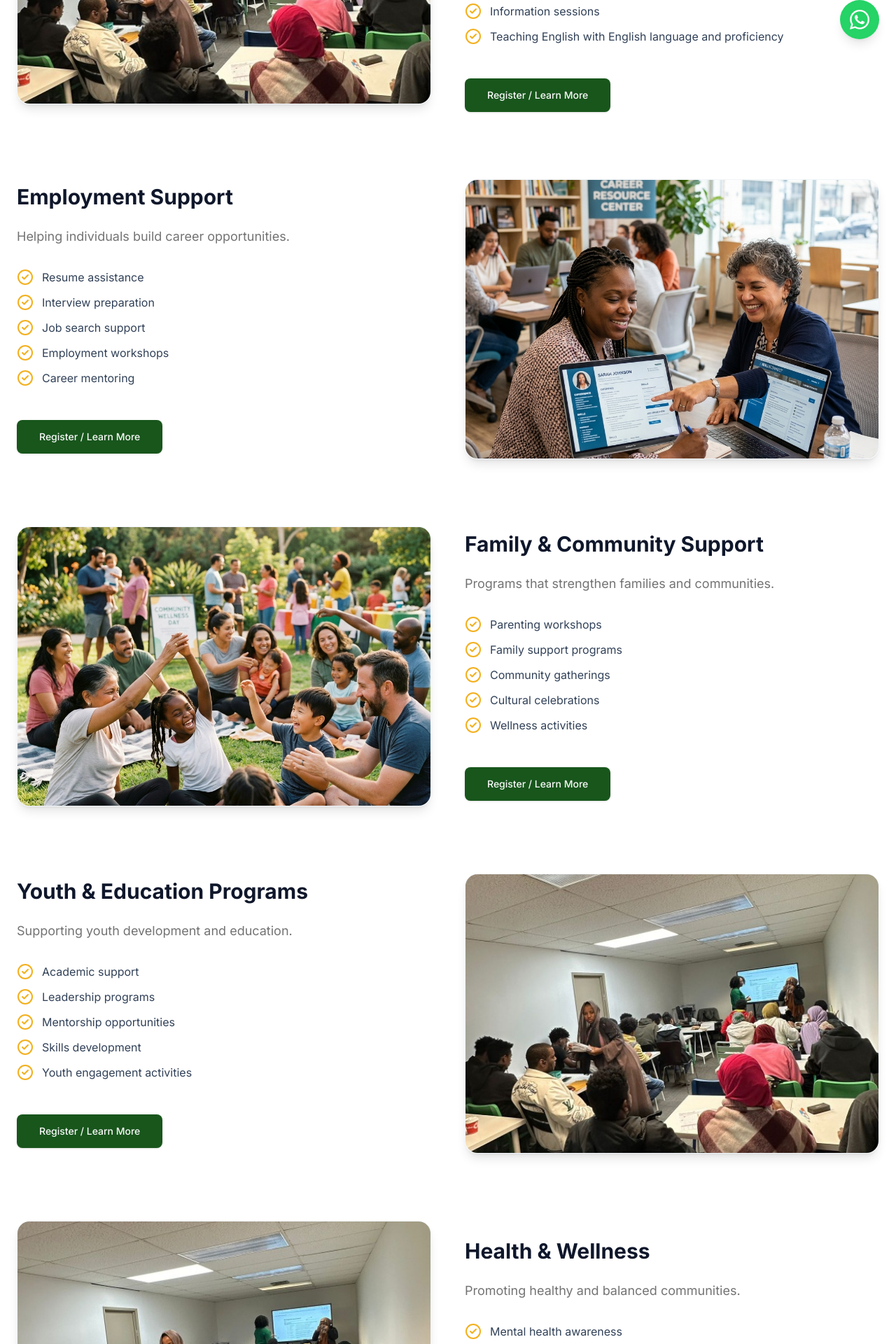
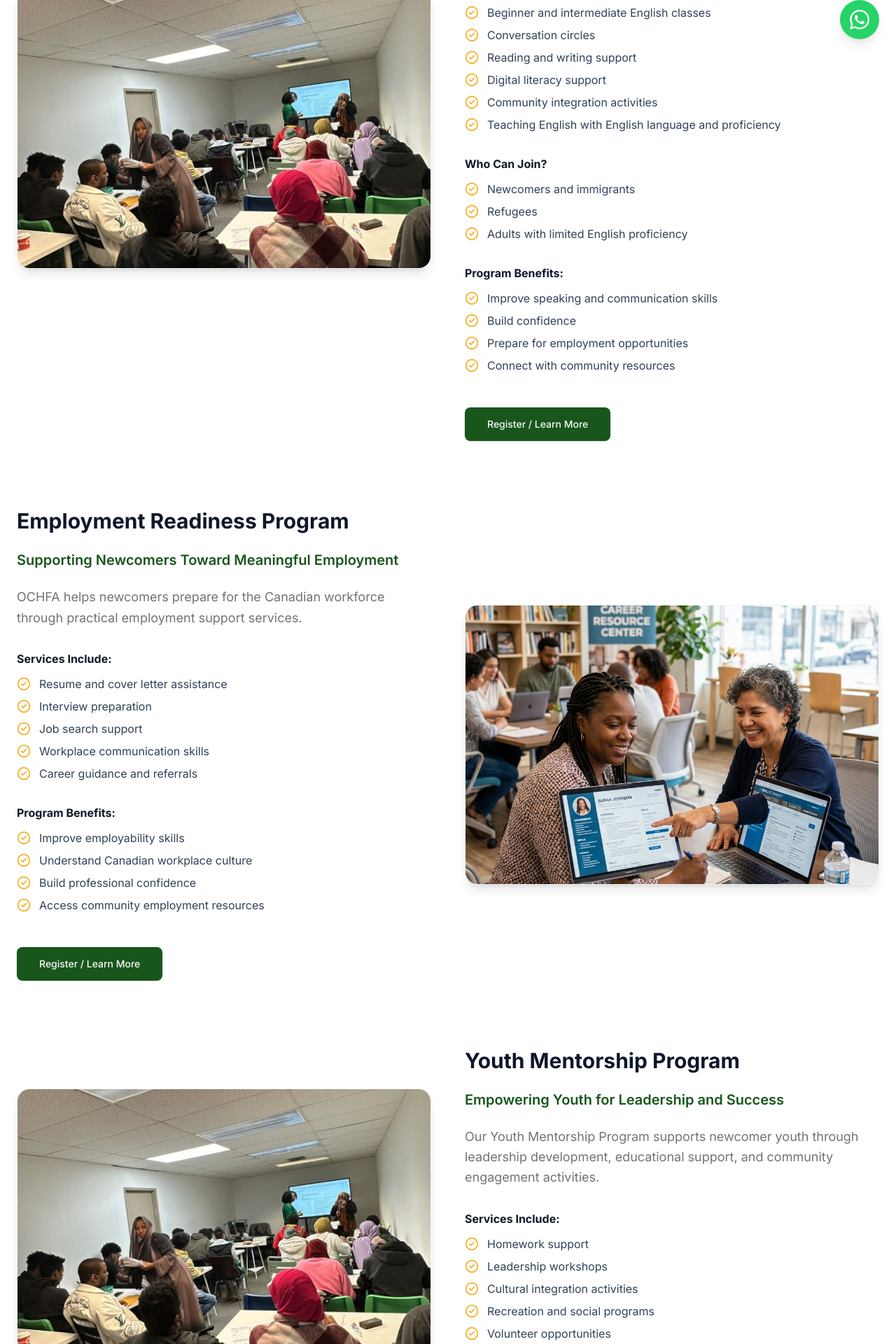
Before and after one commit to Hussein380/ochfa, a Next.js app: page /programs in a window 1280 px wide. Shown: the part 720-2640 px from the top of the page at 70% size. Built offline with nearby package versions, Linux system fonts and the light colour scheme.

Commit message:
feat: Implement AI content recommendations (Impact stats, SEO, Programs, Partners, Success Stories)

```diff
--- a/src/app/layout.tsx
+++ b/src/app/layout.tsx
@@ -10,7 +10,8 @@ const outfit = Outfit({ subsets: ["latin"], variable: "--font-heading" });
 
 export const metadata: Metadata = {
   title: "OCHFA | One Community Home & Family Association",
-  description: "Supporting Newcomers. Building Stronger Communities.",
+  description: "OCHFA provides newcomer support, English literacy programs, employment assistance, and community integration services for immigrant and refugee families in Calgary and Alberta.",
+  keywords: ["newcomer support Calgary", "English literacy Calgary", "immigrant job support Alberta", "refugee families Calgary", "OCHFA", "community integration Alberta"],
 };
 
 export default function RootLayout({
--- a/src/app/programs/page.tsx
+++ b/src/app/programs/page.tsx
@@ -57,17 +57,53 @@ export default function ProgramsPage() {
                 className="w-full lg:w-1/2 space-y-6"
               >
                 <h2 className="text-3xl font-bold font-heading text-slate-900">{program.title}</h2>
+                {program.subtitle && (
+                  <h3 className="text-xl font-semibold text-primary">{program.subtitle}</h3>
+                )}
                 <p className="text-lg text-muted-foreground leading-relaxed">
                   {program.description}
                 </p>
-                <ul className="space-y-3 pt-2">
+
+                <div className="pt-2">
+                  <h4 className="font-bold text-slate-900 mb-3">Services Include:</h4>
+                  <ul className="space-y-2">
                     {program.services.map((service, i) => (
                       <li key={i} className="flex items-start">
-                      <CheckCircle2 className="h-6 w-6 text-secondary mr-3 shrink-0" />
+                        <CheckCircle2 className="h-5 w-5 text-secondary mr-3 shrink-0 mt-0.5" />
                         <span className="text-slate-700">{service}</span>
                       </li>
                     ))}
                   </ul>
+                </div>
+
+                {program.whoCanJoin && (
+                  <div className="pt-2">
+                    <h4 className="font-bold text-slate-900 mb-3">Who Can Join?</h4>
+                    <ul className="space-y-2">
+                      {program.whoCanJoin.map((item, i) => (
+                        <li key={i} className="flex items-start">
+                          <CheckCircle2 className="h-5 w-5 text-secondary mr-3 shrink-0 mt-0.5" />
+                          <span className="text-slate-700">{item}</span>
+                        </li>
+                      ))}
+                    </ul>
+                  </div>
+                )}
+
+                {program.benefits && (
+                  <div className="pt-2">
+                    <h4 className="font-bold text-slate-900 mb-3">Program Benefits:</h4>
+                    <ul className="space-y-2">
+                      {program.benefits.map((benefit, i) => (
+                        <li key={i} className="flex items-start">
+                          <CheckCircle2 className="h-5 w-5 text-secondary mr-3 shrink-0 mt-0.5" />
+                          <span className="text-slate-700">{benefit}</span>
+                        </li>
+                      ))}
+                    </ul>
+                  </div>
+                )}
+
                 <div className="pt-6">
                   <Link
                     href="/contact"
--- /dev/null
+++ b/src/app/success-stories/page.tsx
@@ -0,0 +1,89 @@
+"use client";
+
+import { motion } from "framer-motion";
+import Image from "next/image";
+import { Quote } from "lucide-react";
+
+export default function SuccessStoriesPage() {
+  const stories = [
+    {
+      name: "Program Participant",
+      role: "English Literacy Program",
+      quote: "Before joining OCHFA’s English classes, I struggled to communicate confidently. Now I can speak with my children’s teachers, participate in community activities, and apply for jobs independently.",
+      image: "/images/placeholder.jpg"
+    },
+    {
+      name: "Employment Program Participant",
+      role: "Employment Readiness",
+      quote: "OCHFA helped me improve my resume and prepare for interviews. Within a few months, I found my first job in Calgary.",
+      image: "/images/placeholder.jpg"
+    },
+    {
+      name: "Newcomer Family Participant",
+      role: "Community Integration",
+      quote: "OCHFA made me feel welcomed and connected when I first arrived in Canada. I now feel part of a supportive community.",
+      image: "/images/placeholder.jpg"
+    }
+  ];
+
+  return (
+    <div className="flex flex-col min-h-screen">
+      {/* Hero Section */}
+      <section className="bg-slate-50 py-16 md:py-24 border-b">
+        <div className="container mx-auto px-4 md:px-6 text-center">
+          <motion.div
+            initial={{ opacity: 0, y: 20 }}
+            animate={{ opacity: 1, y: 0 }}
+            className="max-w-3xl mx-auto"
+          >
+            <h1 className="text-4xl md:text-5xl font-extrabold font-heading text-slate-900 mb-6">
+              Success <span className="text-primary">Stories</span>
+            </h1>
+            <p className="text-xl text-muted-foreground leading-relaxed">
+              Real stories from our community. See how OCHFA is making a difference in the lives of newcomers and families across Alberta.
+            </p>
+          </motion.div>
+        </div>
+      </section>
+
+      {/* Testimonials Grid */}
+      <section className="py-20">
+        <div className="container mx-auto px-4 md:px-6">
+          <div className="grid grid-cols-1 md:grid-cols-2 lg:grid-cols-3 gap-8">
+            {stories.map((story, index) => (
+              <motion.div
+                key={index}
+                initial={{ opacity: 0, y: 20 }}
+                whileInView={{ opacity: 1, y: 0 }}
+                viewport={{ once: true }}
+                transition={{ delay: index * 0.1 }}
+                className="bg-white rounded-3xl p-8 shadow-sm border border-slate-100 flex flex-col relative"
+              >
+                <div className="absolute top-8 right-8 text-secondary/20">
+                  <Quote className="w-12 h-12" />
+                </div>
+                <div className="flex items-center gap-4 mb-6">
+                  <div className="relative w-16 h-16 rounded-full overflow-hidden bg-slate-100">
+                    <Image
+                      src={story.image}
+                      alt={story.name}
+                      fill
+                      className="object-cover"
+                    />
+                  </div>
+                  <div>
+                    <h3 className="font-bold text-slate-900">{story.name}</h3>
+                    <p className="text-sm font-medium text-primary">{story.role}</p>
+                  </div>
+                </div>
+                <p className="text-slate-700 leading-relaxed italic relative z-10 flex-grow">
+                  "{story.quote}"
+                </p>
+              </motion.div>
+            ))}
+          </div>
+        </div>
+      </section>
+    </div>
+  );
+}
--- a/src/data/programs.ts
+++ b/src/data/programs.ts
@@ -1,66 +1,89 @@
 export const programs = [
   {
     id: "newcomer-support",
-    title: "Newcomer Support Services",
-    description: "Helping newcomers settle successfully in Canada.",
+    title: "English Literacy & Proficiency Program",
+    subtitle: "Building Confidence Through Language Learning",
+    description: "Our English Literacy & Proficiency Program helps newcomers improve communication skills for daily life, employment, education, and community participation.",
     services: [
-      "Orientation and referrals",
-      "Settlement guidance",
-      "Community navigation",
-      "Translation support",
-      "Information sessions",
+      "Beginner and intermediate English classes",
+      "Conversation circles",
+      "Reading and writing support",
+      "Digital literacy support",
+      "Community integration activities",
       "Teaching English with English language and proficiency"
+    ],
+    whoCanJoin: [
+      "Newcomers and immigrants",
+      "Refugees",
+      "Adults with limited English proficiency"
+    ],
+    benefits: [
+      "Improve speaking and communication skills",
+      "Build confidence",
+      "Prepare for employment opportunities",
+      "Connect with community resources"
     ],
     image: "/images/classroom-1.jpg"
   },
   {
     id: "employment-support",
-    title: "Employment Support",
-    description: "Helping individuals build career opportunities.",
+    title: "Employment Readiness Program",
+    subtitle: "Supporting Newcomers Toward Meaningful Employment",
+    description: "OCHFA helps newcomers prepare for the Canadian workforce through practical employment support services.",
     services: [
-      "Resume assistance",
+      "Resume and cover letter assistance",
       "Interview preparation",
       "Job search support",
-      "Employment workshops",
-      "Career mentoring"
+      "Workplace communication skills",
+      "Career guidance and referrals"
+    ],
+    benefits: [
+      "Improve employability skills",
+      "Understand Canadian workplace culture",
+      "Build professional confidence",
+      "Access community employment resources"
     ],
     image: "/images/program-employment.png"
   },
   {
+    id: "youth-education",
+    title: "Youth Mentorship Program",
+    subtitle: "Empowering Youth for Leadership and Success",
+    description: "Our Youth Mentorship Program supports newcomer youth through leadership development, educational support, and community engagement activities.",
+    services: [
+      "Homework support",
+      "Leadership workshops",
+      "Cultural integration activities",
+      "Recreation and social programs",
+      "Volunteer opportunities"
+    ],
+    image: "/images/classroom-1.jpg"
+  },
+  {
     id: "family-community",
-    title: "Family & Community Support",
-    description: "Programs that strengthen families and communities.",
+    title: "Women & Family Support Program",
+    subtitle: "Strengthening Families and Community Connections",
+    description: "OCHFA provides culturally responsive support services for women and families adjusting to life in Canada.",
     services: [
       "Parenting workshops",
-      "Family support programs",
-      "Community gatherings",
-      "Cultural celebrations",
-      "Wellness activities"
+      "Family wellness support",
+      "Community connection activities",
+      "Information and referrals",
+      "Mental health and social support resources"
     ],
     image: "/images/program-family.png"
   },
   {
-    id: "youth-education",
-    title: "Youth & Education Programs",
-    description: "Supporting youth development and education.",
+    id: "seniors-support",
+    title: "Seniors Support Program",
+    subtitle: "Supporting Healthy and Connected Aging",
+    description: "Our Seniors Support Program helps newcomer seniors reduce isolation and stay connected to community services and activities.",
     services: [
-      "Academic support",
-      "Leadership programs",
-      "Mentorship opportunities",
-      "Skills development",
-      "Youth engagement activities"
-    ],
-    image: "/images/classroom-1.jpg"
-  },
-  {
-    id: "health-wellness",
-    title: "Health & Wellness",
-    description: "Promoting healthy and balanced communities.",
-    services: [
-      "Mental health awareness",
+      "Social gatherings",
       "Wellness workshops",
-      "Community fitness activities",
-      "Health education sessions"
+      "Community referrals",
+      "Language support",
+      "Health information sessions"
     ],
     image: "/images/classroom-2.jpg"
   }
--- a/src/data/site.ts
+++ b/src/data/site.ts
@@ -18,6 +18,8 @@ export const siteConfig = {
     { title: "Home", href: "/" },
     { title: "About Us", href: "/about" },
     { title: "Programs", href: "/programs" },
+    { title: "Success Stories", href: "/success-stories" },
+    { title: "Partners", href: "/partners" },
     { title: "Get Involved", href: "/get-involved" },
     { title: "Events", href: "/events" },
     { title: "Gallery", href: "/gallery" },
```
Also changed, not shown: src/app/page.tsx (+33 -0 lines), src/app/partners/page.tsx (+43 -37 lines). Lines whose indentation alone changed are shown as unchanged.
